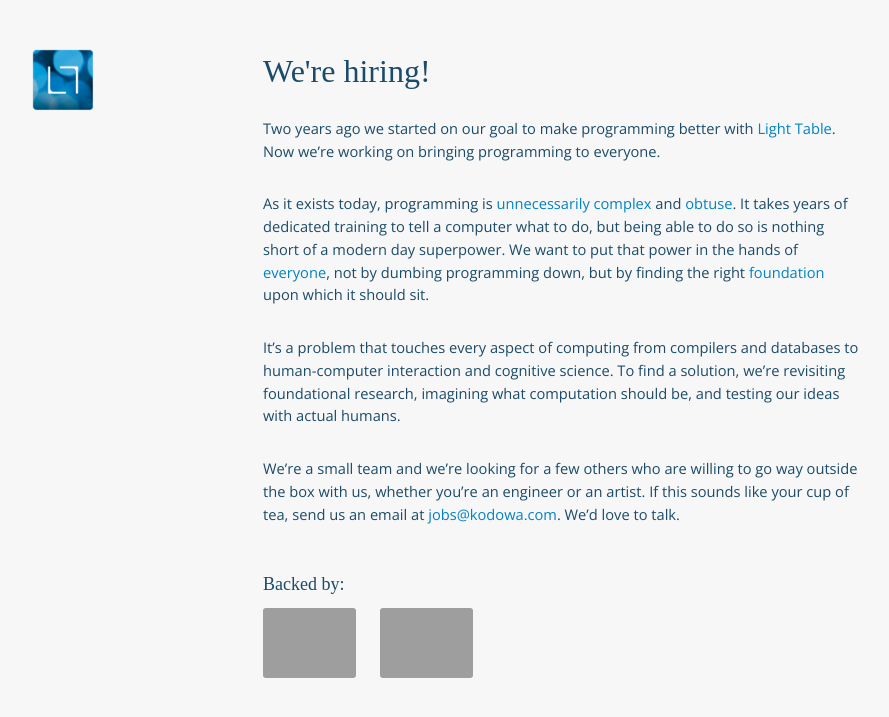
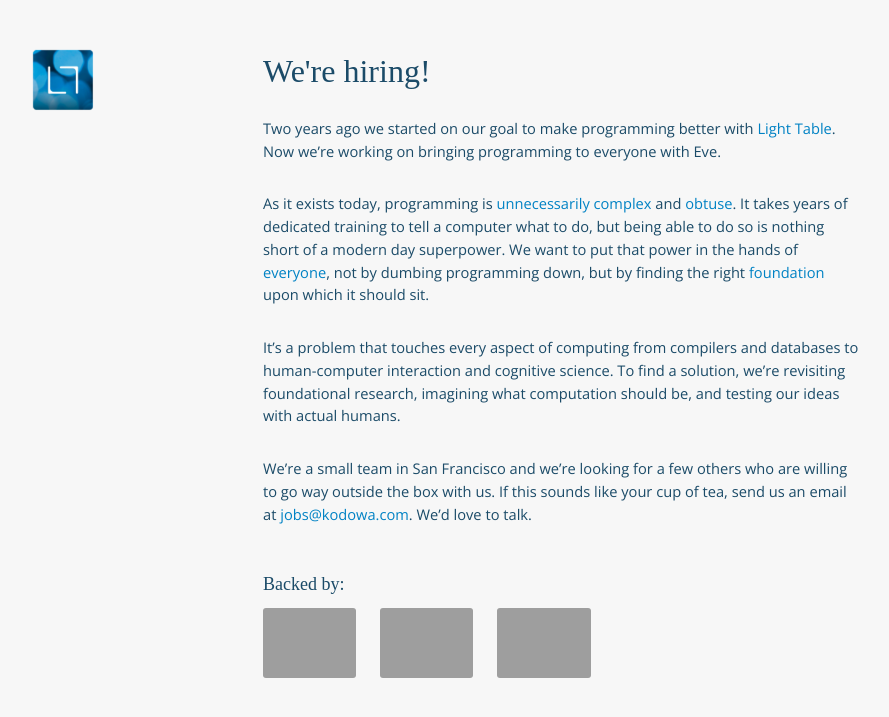
Before and after one commit to LightTable/lighttable.com, a Jekyll site: the page built from hiring.markdown, in a window 1280 px wide. Shown: the top 717 px of the page, without its empty margins (17-906 px from the left). Built offline with Jekyll 4.4.1, drawn with Linux system fonts in a browser that asks for light colours; some web fonts are replaced; Markdown is read by kramdown in place of the engine named in the settings; grey boxes are pictures that could not be loaded.

Commit message:
latest
Signed-off-by: Chris Granger <ibdknox@gmail.com>

```diff
--- a/_layouts/default.html
+++ b/_layouts/default.html
@@ -8,6 +8,7 @@
         <link rel="icon" type="image/png" href="/images/icon.png">
         <link rel="alternate" type="application/atom+xml" title="Light Table Blog" href="/atom.xml" />
         <link href='http://fonts.googleapis.com/css?family=Open+Sans:400italic,400,700' rel='stylesheet' type='text/css'>
+        <meta name="Description" content="Light Table is the next generation code editor. Light Table Connects you to your creation with instant feedback and showing data values flow through your code.">
     </head>
     <body>
         <div class="uberwrapper">
--- a/_layouts/hiring.html
+++ b/_layouts/hiring.html
@@ -31,7 +31,7 @@
 
                         <h4>Backed by:</h4>
                         <ul id="backed">
-<!--                             <li><a href="http://a16z.com/"><img title="Andreessen Horowitz" style="height:70px;" src="http://upload.wikimedia.org/wikipedia/commons/5/54/Andreessen-horowitz-logo.PNG" /></a></li> -->
+                            <li><a href="http://a16z.com/"><img title="Andreessen Horowitz" style="height:70px;" src="http://upload.wikimedia.org/wikipedia/commons/5/54/Andreessen-horowitz-logo.PNG" /></a></li>
                             <li><a href="http://www.ycombinator.com/"><img title="YCombinator" style="height:70px;" src="https://phaven-prod.s3.amazonaws.com/files/profile_pic/asset/1095067/z1Mvfb6GiEa405SoRjHKSEd4hFw/medium_logo2000.png" /></a></li>
                             <li><a href="http://www.heavybit.com/"><img title="Heavybit" style="height:70px;" src="http://www.heavybit.com/img/login.icon.png" /></a></li>
                         </ul>
--- a/hiring.markdown
+++ b/hiring.markdown
@@ -2,13 +2,13 @@
 layout: hiring
 ---
 
-Two years ago we started on our goal to make programming better with [Light Table][lt]. Now we're working on bringing programming to everyone.
+Two years ago we started on our goal to make programming better with [Light Table][lt]. Now we're working on bringing programming to everyone with Eve.
 
 As it exists today, programming is [unnecessarily complex][tbp] and [obtuse][pwf]. It takes years of dedicated training to tell a computer what to do, but being able to do so is nothing short of a modern day superpower. We want to put that power in the hands of [everyone][ltas], not by dumbing programming down, but by finding the right [foundation][itms] upon which it should sit.
 
 It's a problem that touches every aspect of computing from compilers and databases to human-computer interaction and cognitive science. To find a solution, we're revisiting foundational research, imagining what computation should be, and testing our ideas with actual humans.
 
-We're a small team and we're looking for a few others who are willing to go way outside the box with us, whether you're an engineer or an artist. If this sounds like your cup of tea, send us an email at [jobs@kodowa.com](mailto://jobs@kodowa.com). We'd love to talk.
+We're a small team in San Francisco and we're looking for a few others who are willing to go way outside the box with us. If this sounds like your cup of tea, send us an email at [jobs@kodowa.com](mailto:jobs@kodowa.com). We'd love to talk.
 
 [lt]: http://www.lighttable.com
 [tbp]: /2014/03/27/toward-a-better-programming/
--- a/index.html
+++ b/index.html
@@ -7,6 +7,7 @@
         <link rel="icon" type="image/png" href="images/icon.png">
         <script type="text/javascript" src="/js/jquery.js"></script>
         <script type="text/javascript" src="/js/default.js"></script>
+        <meta name="Description" content="Light Table is the next generation code editor. Light Table Connects you to your creation with instant feedback and showing data values flow through your code.">
     </head>
     <body>
         <div class="uberwrapper">
```
